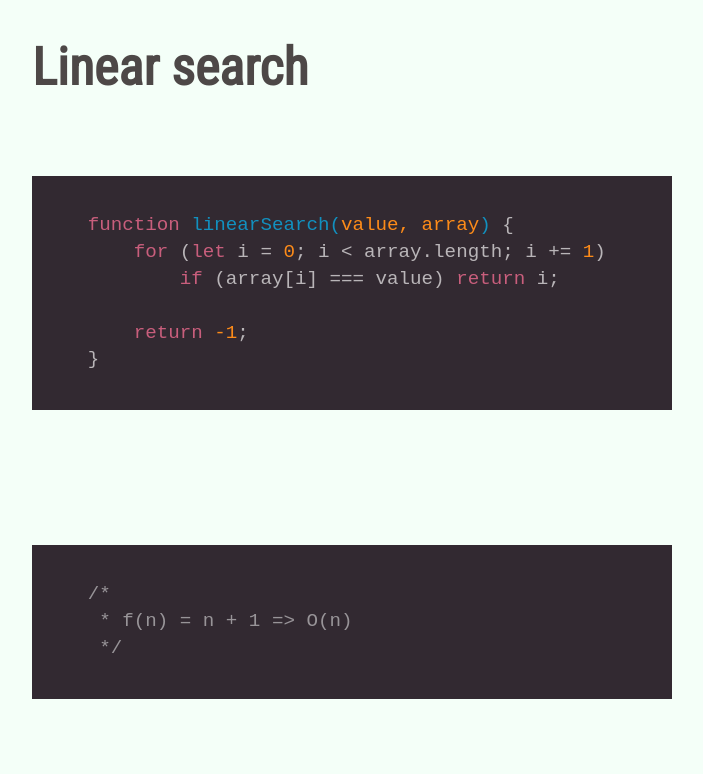
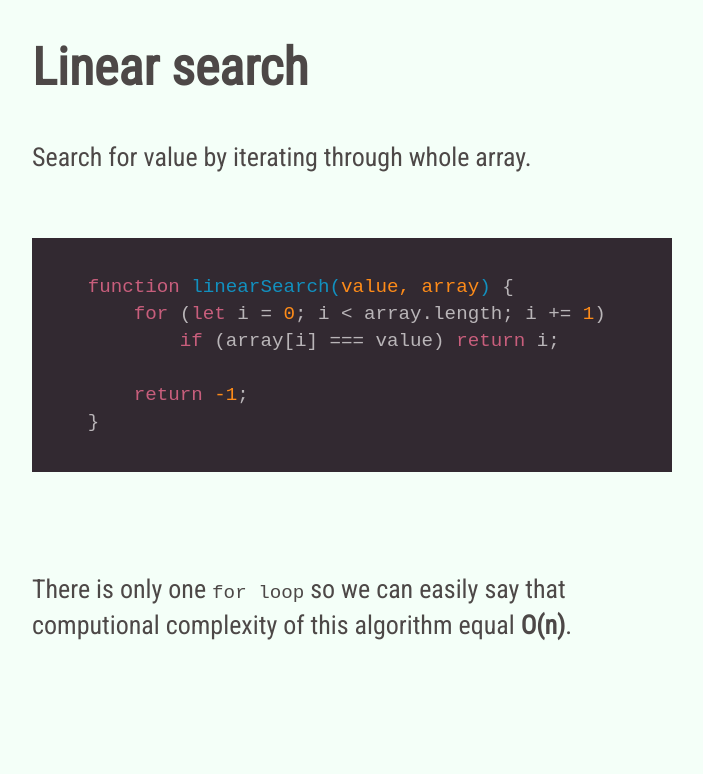
Before and after one commit to Anwarus/Algorithms, a website: page algorithms.html in a window 1280 px wide. Shown: the part 6891-7665 px from the top of the page, without its empty margins (288-991 px from the left). After the commit the page ends 7561 px from the top, so only its background shows below. Drawn offline with nearby package versions, Linux system fonts and the light colour scheme.

Commit message:
(content) - linearSearch description

```diff
--- a/algorithms.html
+++ b/algorithms.html
@@ -254,6 +254,7 @@
 
         <div class="slide">
             <h1>Linear search</h1>
+            <p>Search for value by iterating through whole array.</p>
             <pre>
                 <code class="javascript">
     function linearSearch(value, array) {
@@ -264,14 +265,7 @@
     }
                 </code>
             </pre>
-
-            <pre>
-                <code class="javascript">
-    /*
-     * f(n) = n + 1 => O(n)
-     */
-                </code>
-            </pre>
+            <p>There is only one <code>for loop</code> so we can easily say that computional complexity of this algorithm equal <strong>O(n)</strong>.</p>
         </div>
 
         <script src="js/vendor/modernizr-3.6.0.min.js"></script>
```
